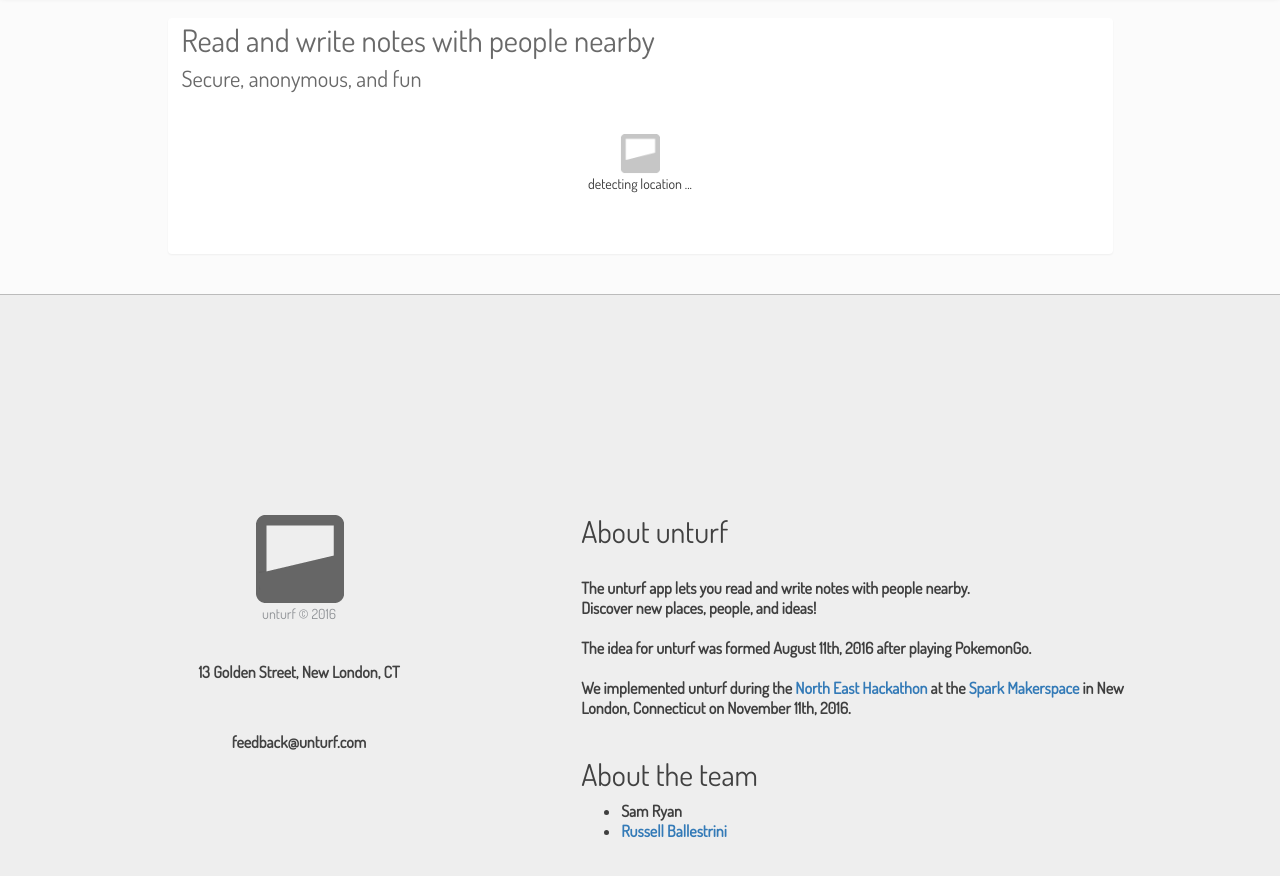
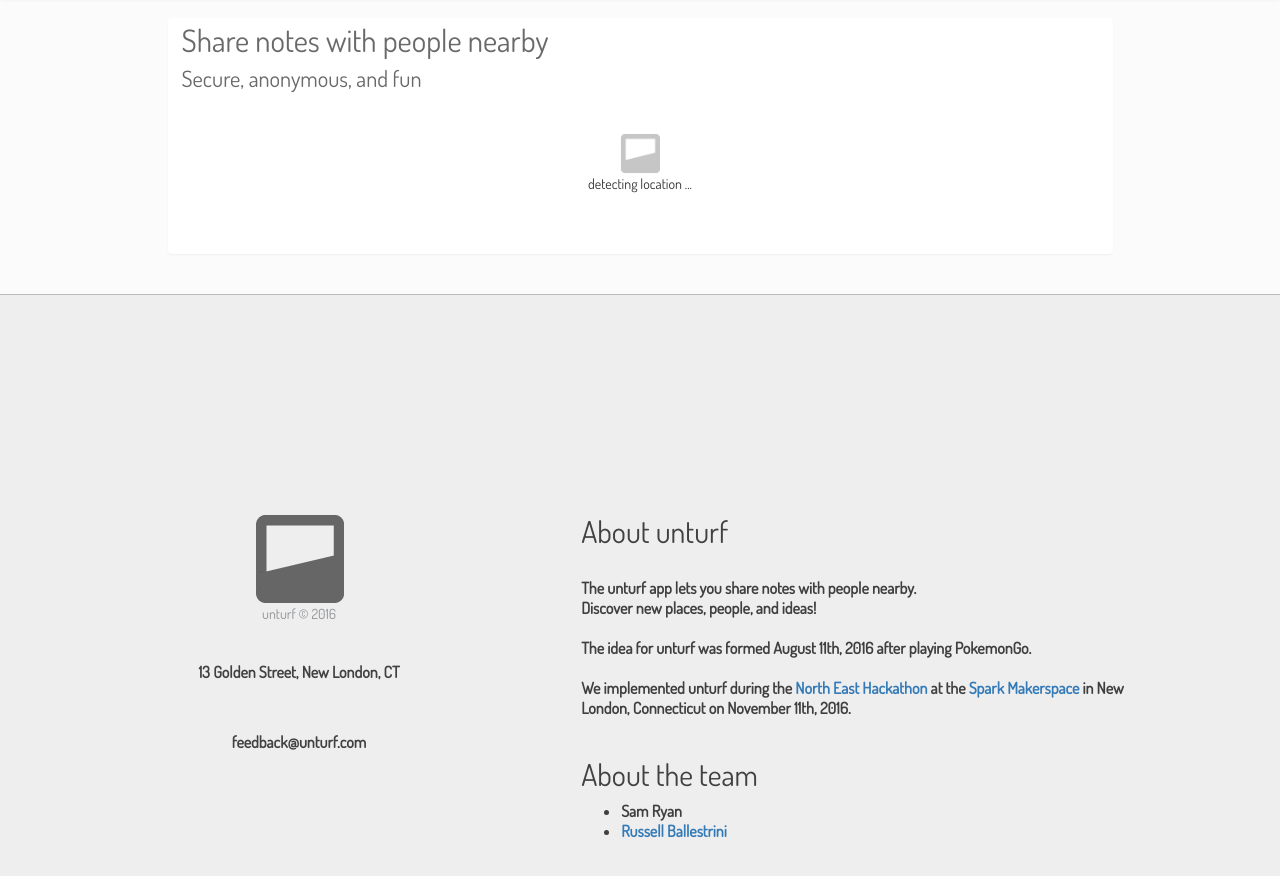
Before and after one commit to russellballestrini/geo-location-forum, a plain HTML site: page index.html in a window 1280 px wide. Shown: the part 54-930 px from the top of the page. Drawn offline with nearby package versions, Linux system fonts and the light colour scheme; some packages are replaced by stand-ins of ours; a web font is replaced by a local one.

Commit message:
modified:   index.html

```diff
--- a/index.html
+++ b/index.html
@@ -1,10 +1,10 @@
 <!doctype html>
 <html>
 <head>
-<title>chat with people nearby | unturf</title>
+<title>Share notes with people nearby | unturf</title>
 
 <meta charset="UTF-8">
-<meta name="description" content="Read and write notes to people nearby with people nearby. Secure and Anonymous.">
+<meta name="description" content="Share notes with people nearby. Secure and Anonymous.">
 <meta name="keywords" content="chat, local, notes, talk, forum">
 
 <link rel="icon" href="favicon.ico" type="image/x-icon" />
@@ -28,7 +28,7 @@
 	  var thread_uri = 'Your longitude and latitude are N/A';//assigns the thread uri
 	  $( document ).ready(function() {
 		  $('.iframe').html('<center><br /><br /><img src="images/icon-loading.gif" style="width: 40px;"/><br/>detecting location ...<br /><br /><br /><br /></center>');
-		  $('.address').html('Read and write notes with people nearby');
+		  $('.address').html('Share notes with people nearby');
 	  });
 	  //The first decimal place is worth up to 11.1 km - The second decimal place is worth up to 1.1 km: - The third decimal place is worth up to 110 m - src: http://gizmodo.com/how-precise-is-one-degree-of-longitude-or-latitude-1631241162
 	  navigator.geolocation.getCurrentPosition(function(position) {//uses geolocation to get the coords
@@ -162,7 +162,7 @@
             <p class="footer-company-about" style="color:#414141">
                 <h2 style="color:#414141">About unturf</h2>
                 <br />
-                The unturf app lets you read and write notes with people nearby.
+                The unturf app lets you share notes with people nearby.
                 <br>
                 Discover new places, people, and ideas!
                 <br>
```
